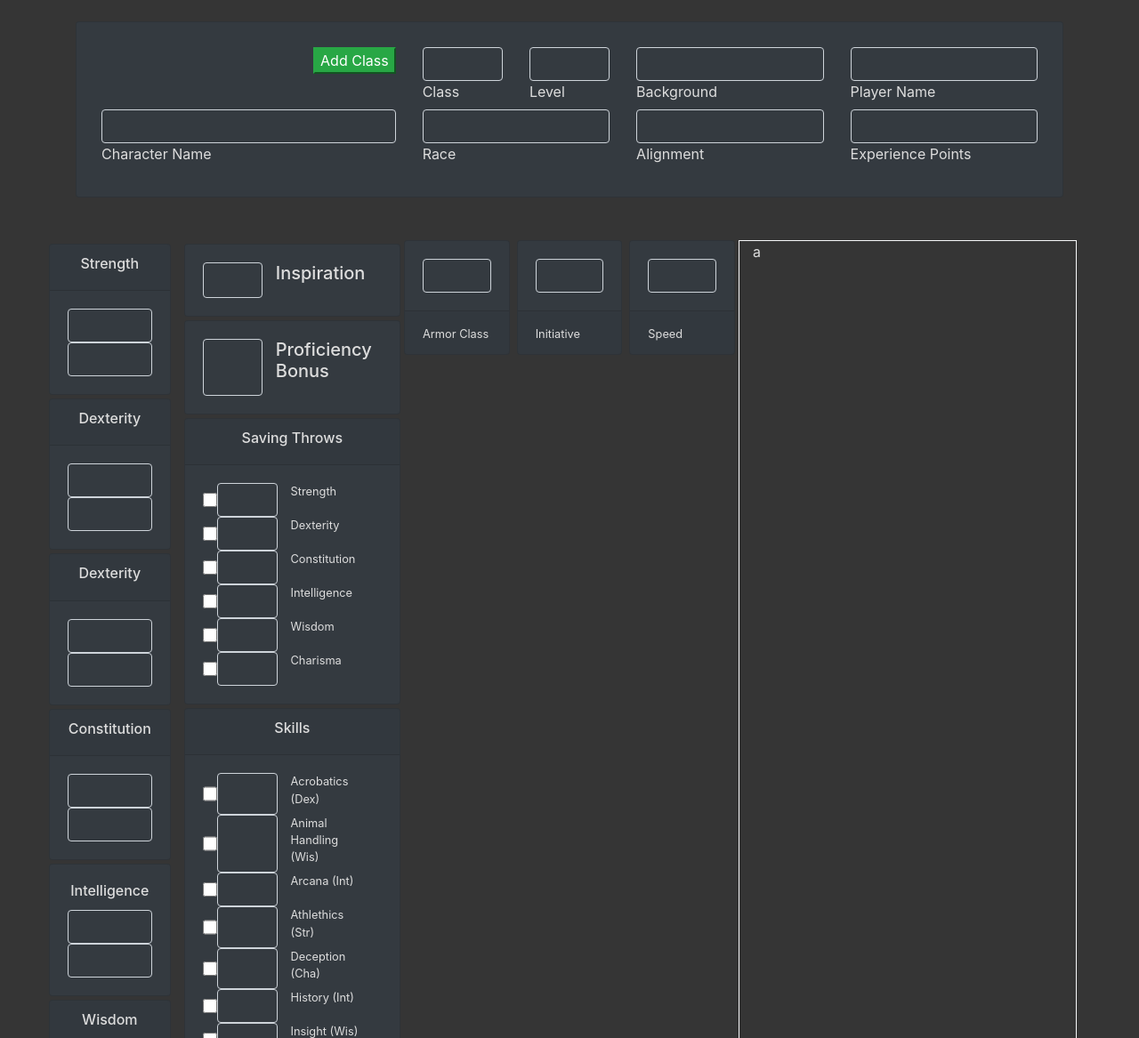
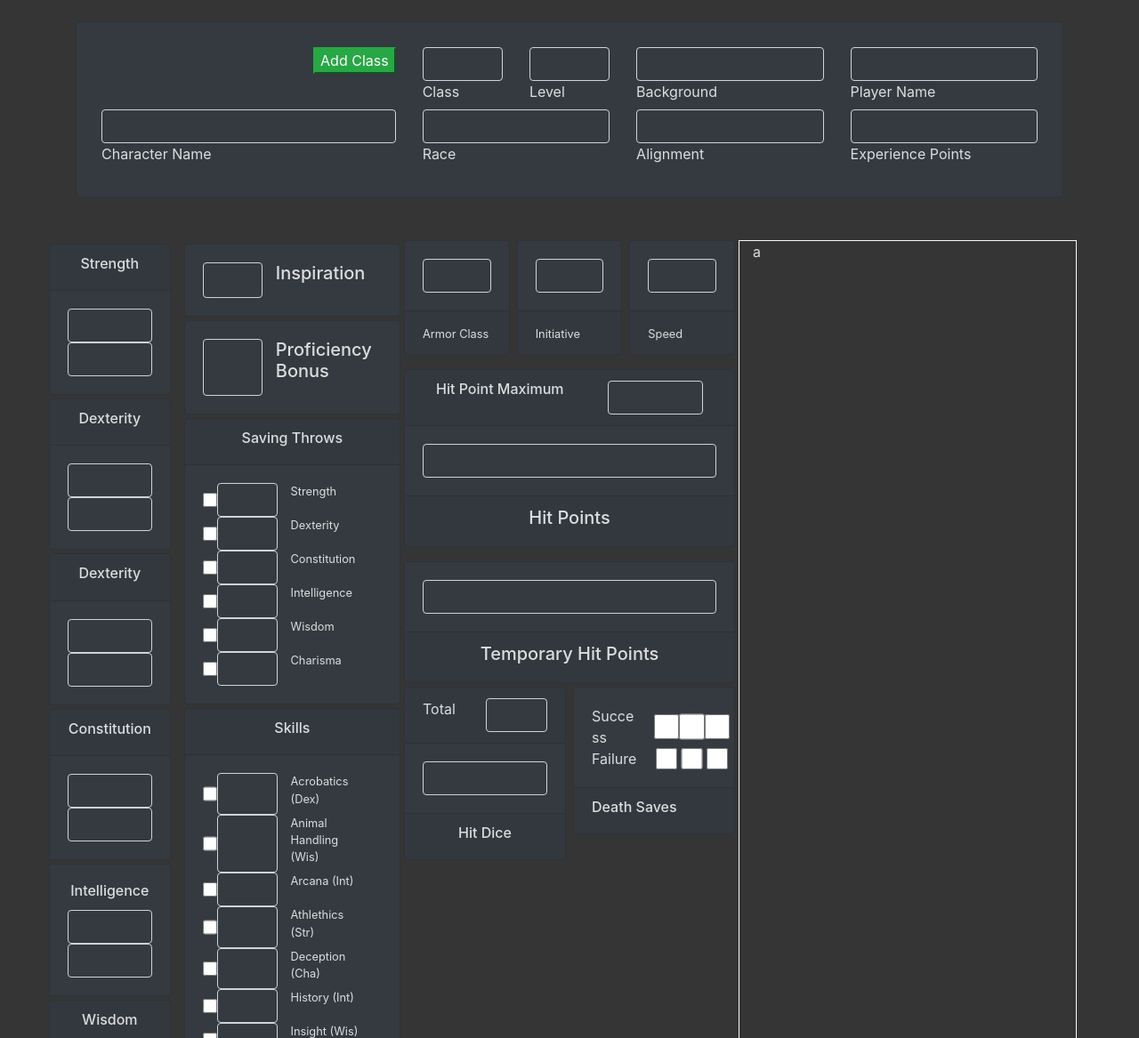
Before and after one commit to TheRayOfSeasons/Beholder, a website: page web/pages/character_sheet.html in a window 1280 px wide. Shown: the top 1167 px of the page at 89% size. Drawn offline with Linux system fonts and the light colour scheme.

Commit message:
Modify: Hitpoint Fields

```diff
--- a/web/pages/character_sheet.html
+++ b/web/pages/character_sheet.html
@@ -374,6 +374,79 @@
             <div class="card-footer"><small>Speed</small></div>
           </div>
         </div>
+
+        <!-- Hit Points -->
+        <div class="card bg-dark mx-1 my-3">
+          <div class="card-header">
+            <div class="d-flex">
+              <div class="col-md-7"><h6>Hit Point Maximum</h6></div>
+              <div class="col-md-5">
+                <input class="form-control bg-dark text-light" type="number" name="hit_point_maximum" id="HitPointMaximum">
+              </div>
+            </div>
+          </div>
+          <div class="card-body">
+            <input class="form-control bg-dark text-light" type="number" name="hit_points" id="HitPoints">
+          </div>
+          <div class="card-footer text-center">
+            <h5>Hit Points</h5>
+          </div>
+        </div>
+
+        <!-- Temporary Hitpoints -->
+        <div class="card bg-dark m-1">
+          <div class="card-body">
+            <input class="form-control bg-dark text-light" type="number" name="temporary_hit_points" id="TemporaryHitPoints">
+          </div>
+          <div class="card-footer text-center">
+            <h5>Temporary Hit Points</h5>
+          </div>
+        </div>
+
+        <!-- Hit Dice -->
+        <div class="d-flex flex-row">
+          <div class="col-md-6 p-0">
+            <div class="card bg-dark mx-1">
+              <div class="card-header">
+                <div class="row">
+                  <div class="col-md-5">Total</div>
+                  <div class="col-md-7">
+                    <input class="form-control bg-dark text-light" size="3" type="number" name="hit_dice_total" id="HitDiceTotal">
+                  </div>
+                </div>
+              </div>
+              <div class="card-body">
+                <input class="form-control bg-dark text-light" size="3" type="text" name="hit_dice" id="HitDice">
+              </div>
+              <div class="card-footer text-center">
+                <h6>Hit Dice</h6>
+              </div>
+            </div>
+          </div>
+          <div class="col-md-6 p-0">
+            <div class="card bg-dark mx-1">
+              <div class="card-body">
+                <div class="row">
+                  <div class="col-md-6">
+                    Success
+                  </div>
+                  <input class="col-md-2" type="checkbox" name="death_save_success_1" id="DeathSaveSuccess1">
+                  <input class="col-md-2" type="checkbox" name="death_save_success_2" id="DeathSaveSuccess2">
+                  <input class="col-md-2" type="checkbox" name="death_save_success_3" id="DeathSaveSuccess3">
+                </div>
+                <div class="row">
+                  <div class="col-md-6">
+                    Failure
+                  </div>
+                  <input class="col-md-2" type="checkbox" name="death_save_fail_1" id="DeathSaveFail1">
+                  <input class="col-md-2" type="checkbox" name="death_save_fail_2" id="DeathSaveFail2">
+                  <input class="col-md-2" type="checkbox" name="death_save_fail_3" id="DeathSaveFail3">
+                </div>
+              </div>
+              <div class="card-footer"><h6>Death Saves</h6></div>
+            </div>
+          </div>
+        </div>
       </div>
       <div class="col-md-4 border border-light">a</div>
     </div>
```
